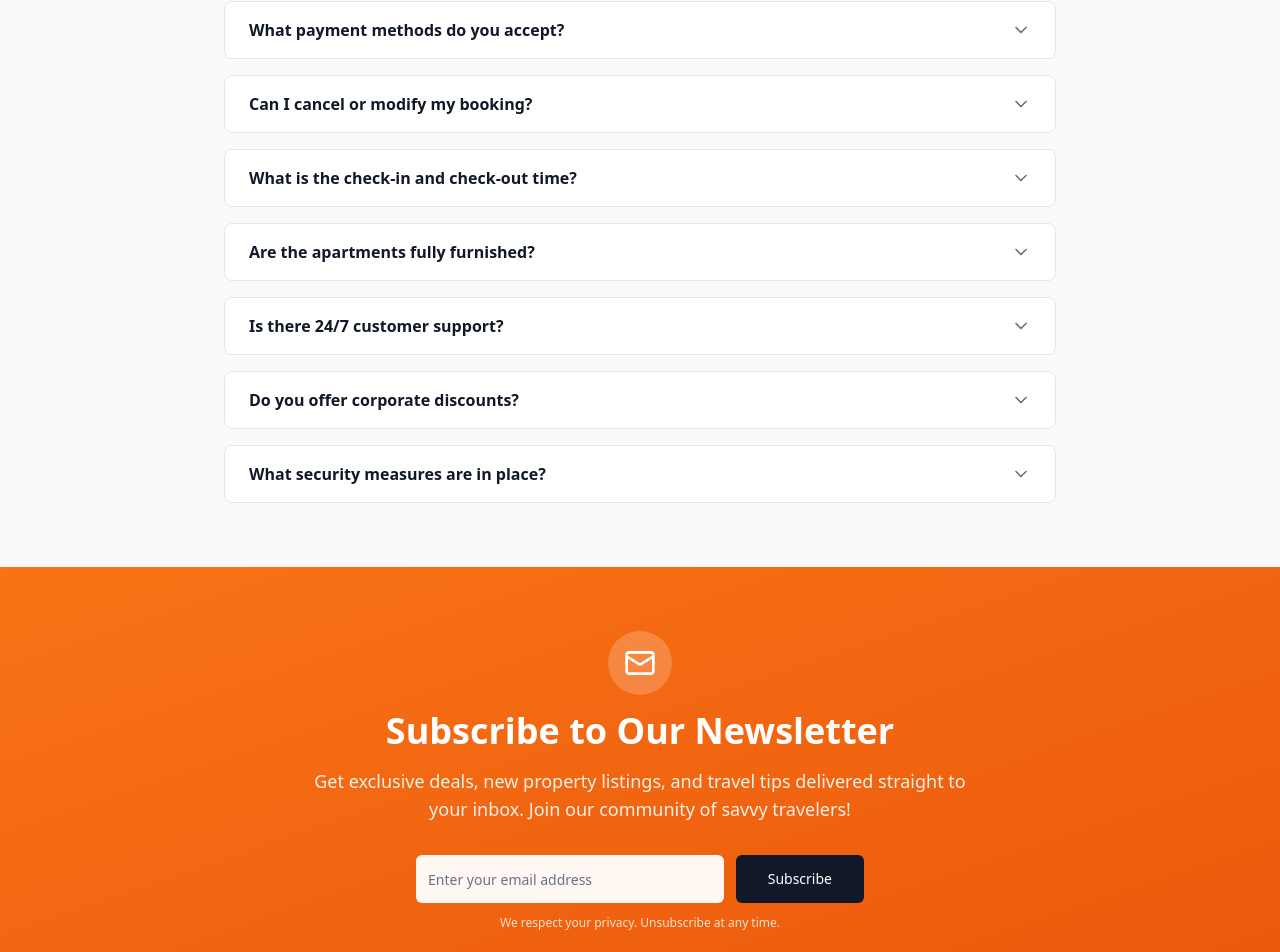
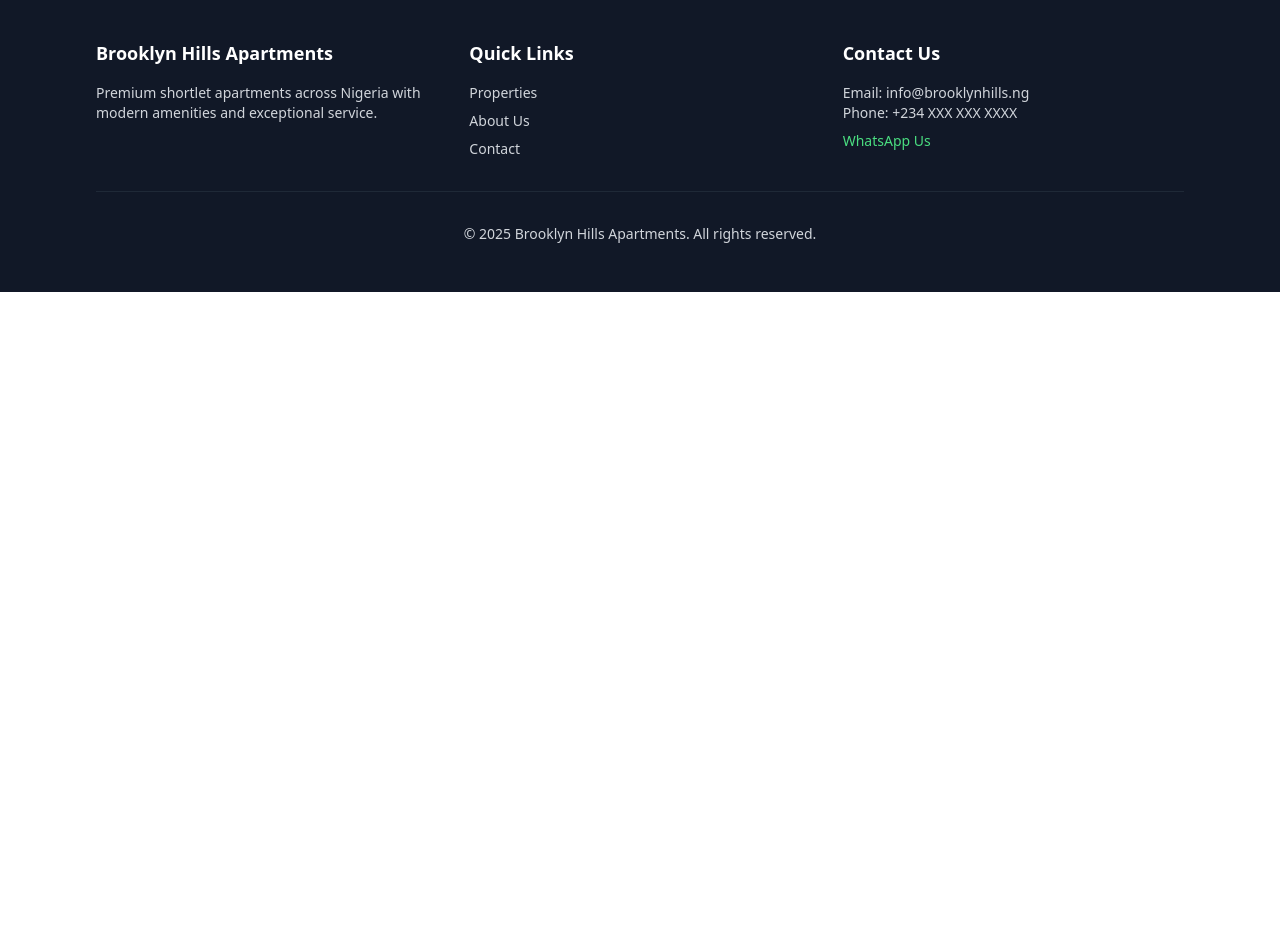
Before and after one commit to yeremillions/Brooklyn-Hills-Apartment, a Next.js app: page / in a window 1280 px wide. Shown: the part 3790-4742 px from the top of the page. After the commit the page ends 4082 px from the top, so only its background shows below. Built offline with nearby package versions, Linux system fonts and the light colour scheme.

Commit message:
Revert "feat: Add FAQs and Newsletter signup sections to home page"
This reverts commit 74f0d7439973ed53828498ade2f39114717b6448.

```diff
--- a/app/(public)/page.tsx
+++ b/app/(public)/page.tsx
@@ -4,8 +4,6 @@ import { Button } from '@/components/ui/button'
 import { HeroSearchForm } from '@/components/public/hero-search-form'
 import { FeaturedPropertyCard } from '@/components/public/featured-property-card'
 import { TestimonialCard } from '@/components/public/testimonial-card'
-import { FAQSection } from '@/components/public/faq-section'
-import { NewsletterSection } from '@/components/public/newsletter-section'
 import { MOCK_PROPERTIES, MOCK_TESTIMONIALS } from '@/lib/constants/mock-data'
 import { Building2, Calendar, Shield, Wifi, RefreshCw, Zap, BadgePercent, Search, Lock, Key } from 'lucide-react'
 
@@ -258,12 +256,6 @@ export default function HomePage() {
         </div>
       </section>
 
-      {/* FAQs Section */}
-      <FAQSection />
-
-      {/* Newsletter Section */}
-      <NewsletterSection />
-
       {/* CTA Section */}
       <section className="py-16 px-4 md:px-8 bg-primary text-white">
         <div className="container mx-auto max-w-4xl text-center">
--- a/components/public/faq-section.tsx
+++ /dev/null
@@ -1,97 +0,0 @@
-'use client'
-
-import { useState } from 'react'
-import { ChevronDown } from 'lucide-react'
-
-interface FAQItem {
-  question: string
-  answer: string
-}
-
-const faqs: FAQItem[] = [
-  {
-    question: 'How do I book an apartment?',
-    answer: 'Simply browse our available properties, select your preferred dates, and complete the booking process. You can pay securely online via Paystack with your debit card or bank transfer.',
-  },
-  {
-    question: 'What payment methods do you accept?',
-    answer: 'We accept all major debit cards, bank transfers, and online payments through Paystack. All payments are processed securely in Nigerian Naira (₦).',
-  },
-  {
-    question: 'Can I cancel or modify my booking?',
-    answer: 'Yes! We offer flexible cancellation. You can cancel or modify your booking up to 24 hours before check-in for a full refund. Contact us for specific terms.',
-  },
-  {
-    question: 'What is the check-in and check-out time?',
-    answer: 'Standard check-in is from 2:00 PM and check-out is by 12:00 PM. Early check-in or late check-out may be available upon request, subject to availability.',
-  },
-  {
-    question: 'Are the apartments fully furnished?',
-    answer: 'Yes! All our apartments are fully furnished with modern amenities including WiFi, AC, fully equipped kitchen, TV, and quality linens. Some properties also include bar access.',
-  },
-  {
-    question: 'Is there 24/7 customer support?',
-    answer: 'Absolutely! Our customer support team is available 24/7 via phone, WhatsApp, and email to assist you with any questions or concerns during your stay.',
-  },
-  {
-    question: 'Do you offer corporate discounts?',
-    answer: 'Yes, we offer special rates for corporate bookings and long-term stays. Contact our team to discuss customized packages for your business needs.',
-  },
-  {
-    question: 'What security measures are in place?',
-    answer: 'All our properties have 24/7 security, CCTV surveillance, and secure access control. Your safety and security are our top priorities.',
-  },
-]
-
-export function FAQSection() {
-  const [openIndex, setOpenIndex] = useState<number | null>(null)
-
-  const toggleFAQ = (index: number) => {
-    setOpenIndex(openIndex === index ? null : index)
-  }
-
-  return (
-    <section className="py-16 px-4 md:px-8 bg-gray-50">
-      <div className="container mx-auto max-w-4xl">
-        <div className="text-center mb-12">
-          <h2 className="text-3xl md:text-4xl font-bold text-gray-900 mb-4">
-            Frequently Asked Questions
-          </h2>
-          <p className="text-lg text-gray-600 max-w-2xl mx-auto">
-            Find answers to common questions about booking, payments, and our services.
-          </p>
-        </div>
-
-        <div className="space-y-4">
-          {faqs.map((faq, index) => (
-            <div
-              key={index}
-              className="bg-white rounded-lg border border-gray-200 overflow-hidden transition-all hover:shadow-md"
-            >
-              <button
-                onClick={() => toggleFAQ(index)}
-                className="w-full px-6 py-4 flex items-center justify-between text-left focus:outline-none focus:ring-2 focus:ring-orange-500 focus:ring-inset"
-              >
-                <span className="font-semibold text-gray-900 pr-8">{faq.question}</span>
-                <ChevronDown
-                  className={`h-5 w-5 text-gray-500 transition-transform flex-shrink-0 ${
-                    openIndex === index ? 'transform rotate-180' : ''
-                  }`}
-                />
-              </button>
-              <div
-                className={`overflow-hidden transition-all duration-300 ${
-                  openIndex === index ? 'max-h-96' : 'max-h-0'
-                }`}
-              >
-                <div className="px-6 pb-4 text-gray-600 leading-relaxed">
-                  {faq.answer}
-                </div>
-              </div>
-            </div>
-          ))}
-        </div>
-      </div>
-    </section>
-  )
-}
--- a/components/public/newsletter-section.tsx
+++ /dev/null
@@ -1,81 +0,0 @@
-'use client'
-
-import { useState } from 'react'
-import { Button } from '@/components/ui/button'
-import { Input } from '@/components/ui/input'
-import { Mail, Check } from 'lucide-react'
-
-export function NewsletterSection() {
-  const [email, setEmail] = useState('')
-  const [isSubscribed, setIsSubscribed] = useState(false)
-  const [isLoading, setIsLoading] = useState(false)
-
-  const handleSubmit = async (e: React.FormEvent) => {
-    e.preventDefault()
-    if (!email) return
-
-    setIsLoading(true)
-    // Simulate API call
-    setTimeout(() => {
-      setIsSubscribed(true)
-      setIsLoading(false)
-      setEmail('')
-    }, 1000)
-  }
-
-  return (
-    <section className="py-16 px-4 md:px-8 bg-gradient-to-br from-orange-500 to-orange-600">
-      <div className="container mx-auto max-w-4xl">
-        <div className="text-center text-white">
-          <div className="flex justify-center mb-4">
-            <div className="bg-white/20 rounded-full p-4">
-              <Mail className="h-8 w-8 text-white" />
-            </div>
-          </div>
-          <h2 className="text-3xl md:text-4xl font-bold mb-4">
-            Subscribe to Our Newsletter
-          </h2>
-          <p className="text-lg mb-8 text-white/90 max-w-2xl mx-auto">
-            Get exclusive deals, new property listings, and travel tips delivered straight to your inbox. Join our community of savvy travelers!
-          </p>
-
-          {isSubscribed ? (
-            <div className="bg-white/20 backdrop-blur-sm rounded-lg p-6 max-w-md mx-auto">
-              <div className="flex items-center justify-center gap-2 text-white">
-                <Check className="h-6 w-6" />
-                <p className="font-semibold text-lg">Successfully subscribed!</p>
-              </div>
-              <p className="text-white/90 text-sm mt-2">
-                Check your email for a confirmation message.
-              </p>
-            </div>
-          ) : (
-            <form onSubmit={handleSubmit} className="max-w-md mx-auto">
-              <div className="flex flex-col sm:flex-row gap-3">
-                <Input
-                  type="email"
-                  placeholder="Enter your email address"
-                  value={email}
-                  onChange={(e) => setEmail(e.target.value)}
-                  required
-                  className="flex-1 h-12 bg-white/95 backdrop-blur-sm border-0 text-gray-900 placeholder:text-gray-500"
-                />
-                <Button
-                  type="submit"
-                  size="lg"
-                  disabled={isLoading}
-                  className="h-12 px-8 bg-gray-900 hover:bg-gray-800 text-white border-0"
-                >
-                  {isLoading ? 'Subscribing...' : 'Subscribe'}
-                </Button>
-              </div>
-              <p className="text-white/80 text-xs mt-3">
-                We respect your privacy. Unsubscribe at any time.
-              </p>
-            </form>
-          )}
-        </div>
-      </div>
-    </section>
-  )
-}
```
